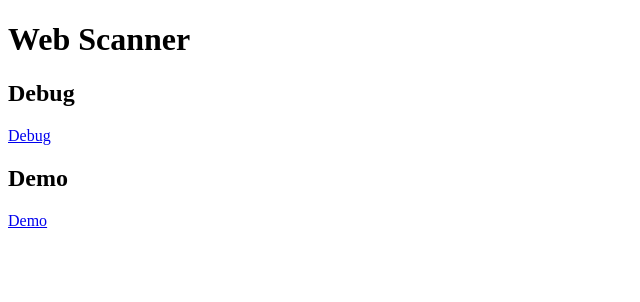
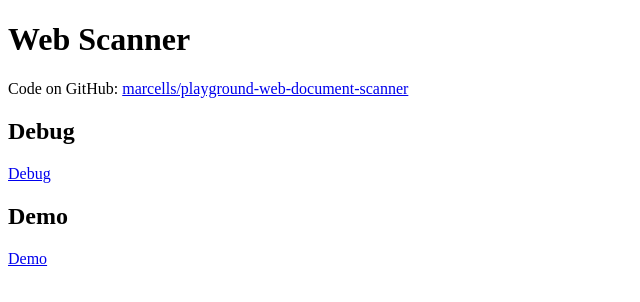
Before and after one commit to marcells/playground-web-document-scanner, a plain HTML site: page index.html in a window 1280 px wide. Shown: the whole page, without its empty margins (0-640 px from the left). Drawn offline with Linux system fonts and the light colour scheme.

Commit message:
Added github url.

```diff
--- a/index.html
+++ b/index.html
@@ -8,6 +8,7 @@
 </head>
 <body>
     <h1>Web Scanner</h1>
+    <span>Code on GitHub: </span><a href="https://github.com/marcells/playground-web-document-scanner">marcells/playground-web-document-scanner</a>
 
     <h2>Debug</h2>
     <a href="debug.html">Debug</a>
```
